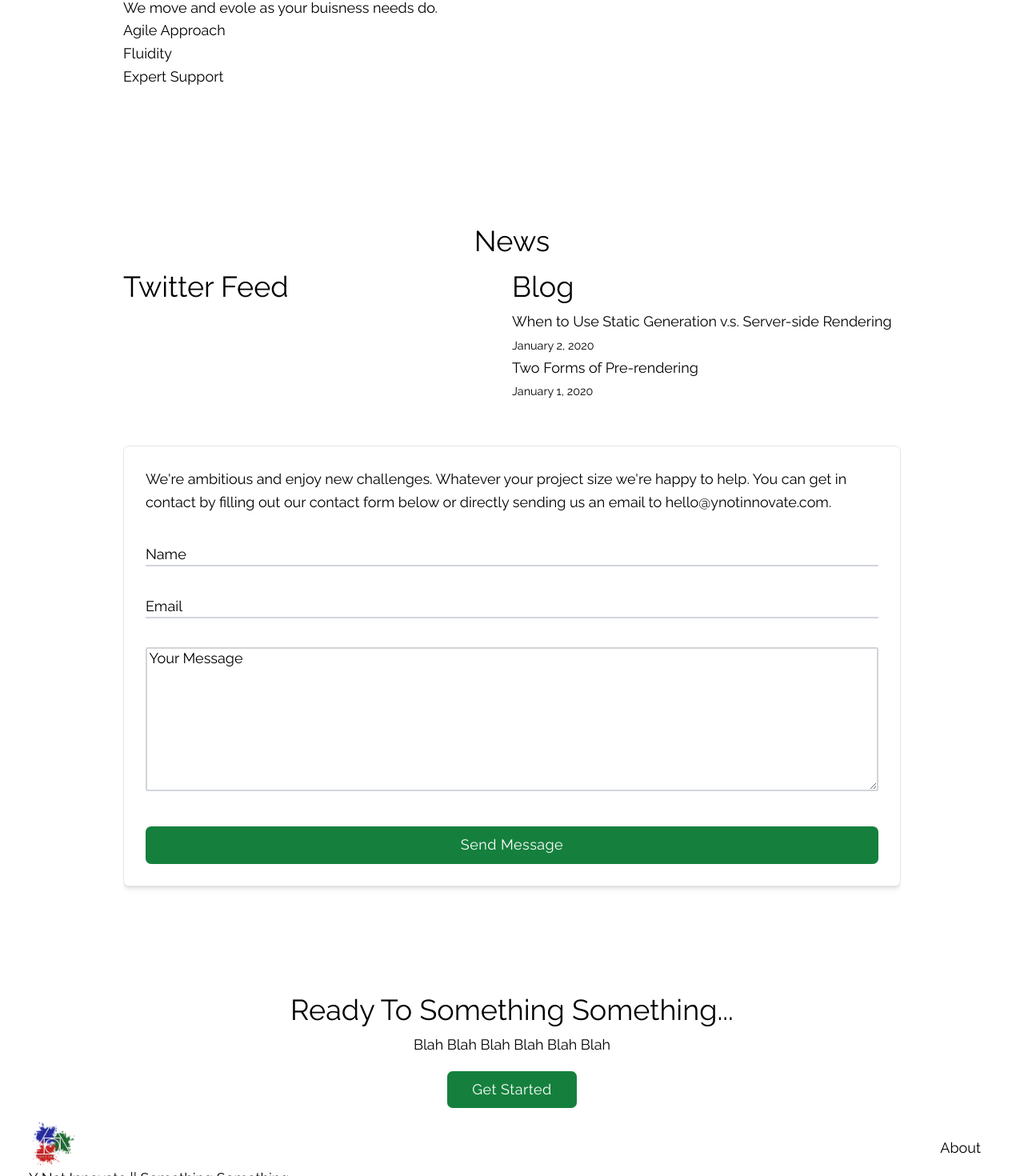
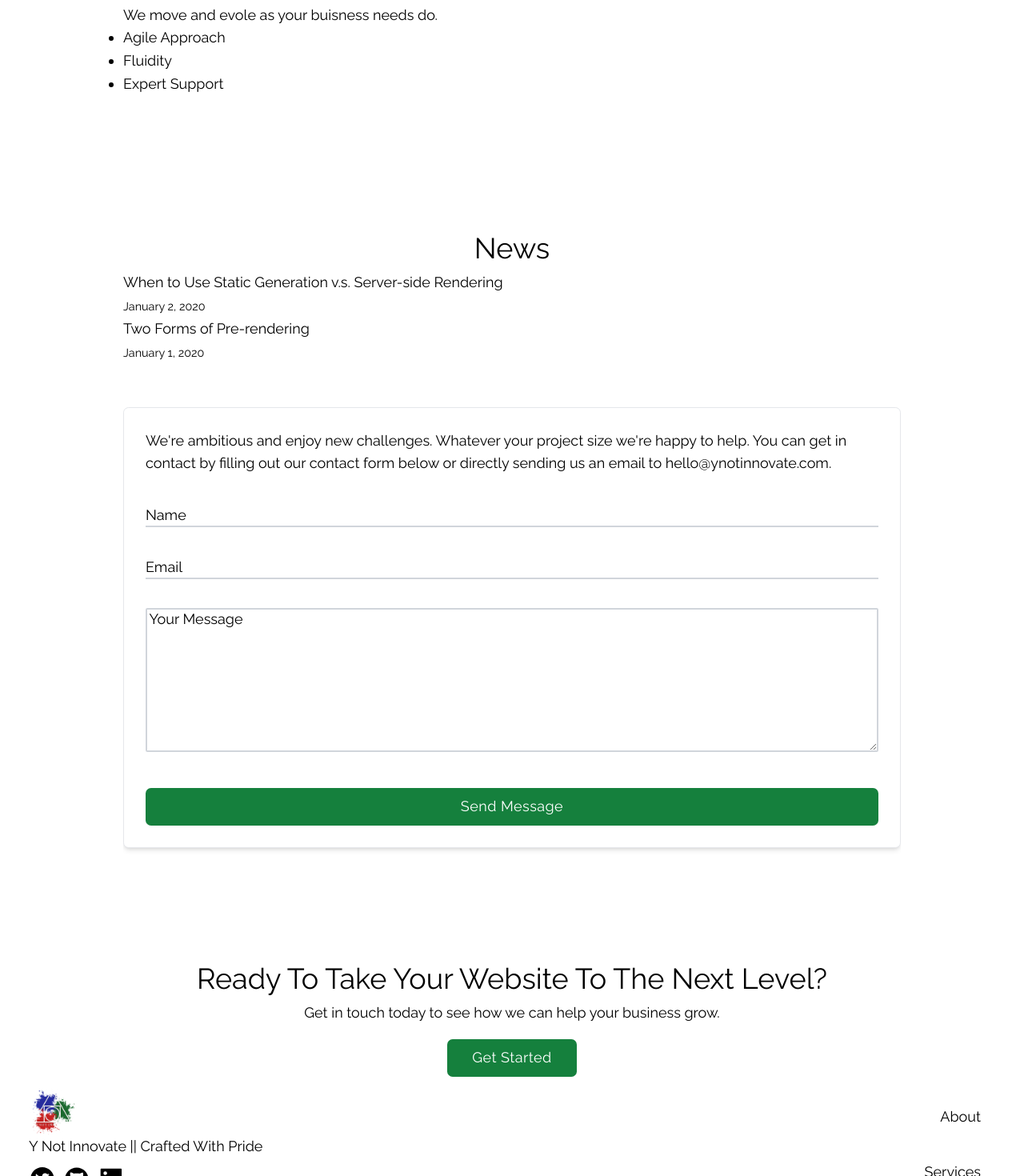
Before and after one commit to ynotGit/ynotNext, a Next.js app: page / in a window 1280 px wide. Shown: the part 1309-2779 px from the top of the page at 80% size. Built offline with nearby package versions, Linux system fonts and the light colour scheme.

Commit message:
style / content changes

```diff
--- a/components/footer.js
+++ b/components/footer.js
@@ -16,9 +16,11 @@ export default function Footer() {
             <div className="m-w-36 px-4 ">
                 <div className="text-center">
                     <h2>
-                        Ready To Something Something...
+                        Ready To Take Your Website To The Next Level?
                     </h2>
-                    <p>Blah Blah Blah Blah Blah Blah</p>
+                    <p>
+                        Get in touch today to see how we can help your business grow.
+                    </p>
                     <CTAButton />
                 </div>
                 <div className="grid grid-cols-1 pt-3 md:grid-cols-2">
@@ -42,7 +44,7 @@ export default function Footer() {
                                 />
                             )}
                         </a>
-                        <p>Y Not Innovate || Something Something</p>
+                        <p>Y Not Innovate || Crafted With Pride</p>
                         <div className="flex">
                             <a href="" className="text-3xl pt-2 pr-2 text-black dark:text-white ">
                                 <AiFillTwitterCircle />
--- a/components/layout.js
+++ b/components/layout.js
@@ -21,7 +21,7 @@ export default function Layout({ children, home }) {
 
             <Header className="grid grid-cols-1" />
 
-            <main>
+            <main className="p-2">
                 {children}
             </main>
             {!home && (
--- a/components/processSection.js
+++ b/components/processSection.js
@@ -6,7 +6,7 @@ export default function Process() {
 
             <h2>Design</h2>
             <p>We design our digital solutions around your business needs.</p>
-            <ul>
+            <ul className="list-disc">
                 <li>Fully Responsive Website / App Design</li>
                 <li>Engaging</li>
                 <li>Templating</li>
@@ -18,7 +18,7 @@ export default function Process() {
 
             <h2>Develop</h2>
             <p>We love to code and bringing ideas to digital life.</p>
-            <ul>
+            <ul className="list-disc">
                 <li>Front End / User Interfaces</li>
                 <li>Server Side</li>
                 <li>SEO Specialist</li>
@@ -28,7 +28,7 @@ export default function Process() {
 
             <h2>Innovate</h2>
             <p>We move and evole as your buisness needs do.</p>
-            <ul>
+            <ul className="list-disc">
                 <li>Agile Approach</li>
                 <li>Fluidity</li>
                 <li>Expert Support</li>
--- a/pages/index.js
+++ b/pages/index.js
@@ -34,12 +34,7 @@ export default function Home({ allPostsData }) {
         <Showcase />
         <section>
           <h2 className="text-center">News</h2>
-          <div className="grid grid-cols-1 md:grid-cols-2">
           <div>
-              <h2>Twitter Feed</h2>
-            </div>
-            <div>
-              <h2>Blog</h2>
             <ul>
               {allPostsData.map(({ id, date, title }) => (
                 <li key={id}>
@@ -54,7 +49,6 @@ export default function Home({ allPostsData }) {
               ))}
             </ul>
           </div>
-          </div>
         </section>
         <Form />
       </div>
```
Lines whose indentation alone changed are shown as unchanged.
